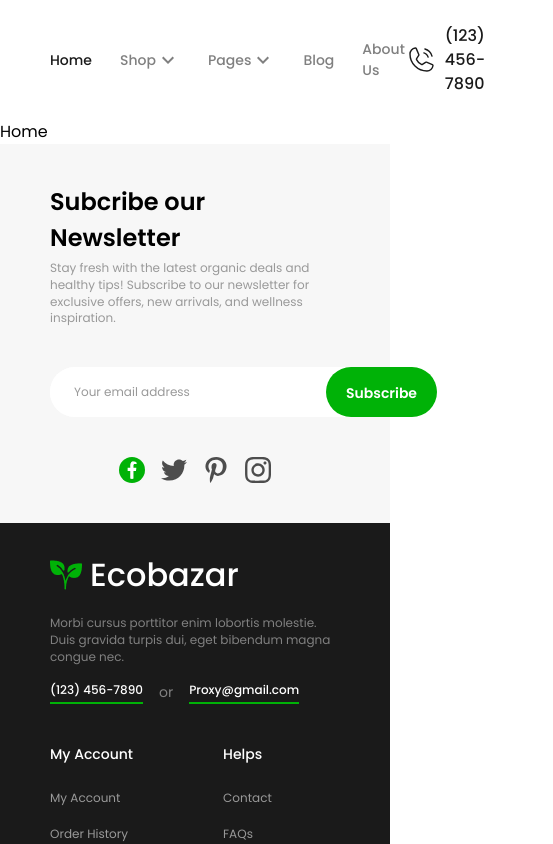
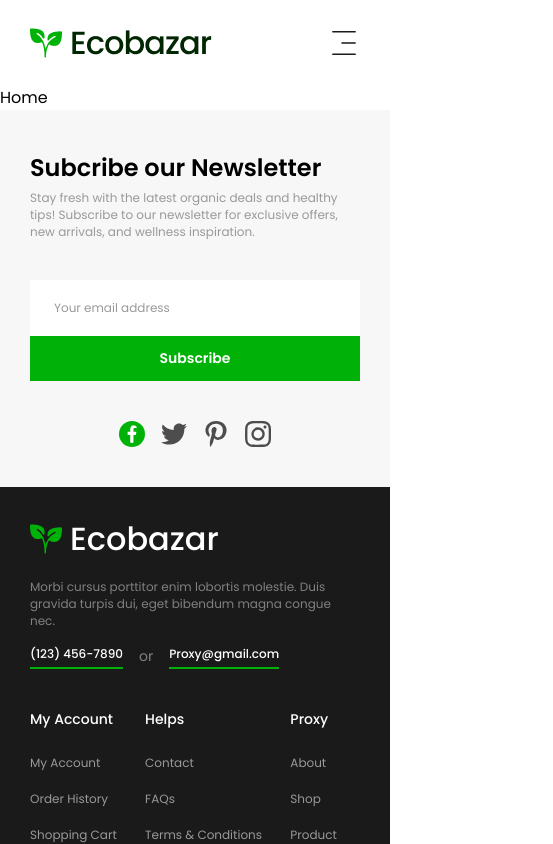
Before and after one commit to abdelrahman-mohammed1/organic-food, a React (Vite) app: page / in a window 390 px wide. Shown: the top 844 px of the page, 553 px wide, since content can reach past the window. Built offline with nearby package versions, Linux system fonts and the light colour scheme.

Commit message:
Refactor Footer and Navbar components, add new breakpoints and finish responsive navbar

```diff
--- a/src/components/Footer.tsx
+++ b/src/components/Footer.tsx
@@ -1,4 +1,4 @@
-import { Link, NavLink } from 'react-router-dom';
+import { NavLink } from 'react-router-dom';
 import NewsletterSubscribe from './NewsletterSubscribe';
 import Logo from '../assets/LogoPlant.png';
 import Payments from '../assets/Payments.png';
--- a/src/components/Navbar.tsx
+++ b/src/components/Navbar.tsx
@@ -7,13 +7,17 @@ import User from '../assets/icons/User.svg';
 import Cart from '../assets/icons/Cart.svg';
 import Heart from '../assets/icons/Heart.svg';
 import { MdKeyboardArrowDown } from 'react-icons/md';
+import { CiMenuFries } from 'react-icons/ci';
 
 import Logo from '../assets/Logo.png';
 
 export default function Navbar() {
+  const handleShowNav = () => {};
+  const handleShowSearch = () => {};
+
   return (
     <nav className="mainPadding py-6 flex justify-between bg-white font-poppins font-500">
-      <ul className="flex items-center text-gray-500 text-body-medium gap-7">
+      <ul className="max-lg3:hidden flex items-center text-gray-500 text-body-medium gap-7">
         <li className="flex items-center hover:text-gray-900">
           <NavLink to="">Home</NavLink>
         </li>
@@ -33,28 +37,35 @@ export default function Navbar() {
         </li>
       </ul>
       <div>
-        <Link to='/'>
+        <Link to="/">
           <img loading="lazy" src={Logo} alt="Ecobazar Logo" />
         </Link>
       </div>
       <ul className="flex items-center text-gray-900 gap-5">
-        <li className="flex items-center pr-5 gap-2">
+        <li className="max-sm:hidden max-lg3:hidden flex items-center pr-5 gap-2">
           <Icon src={Telephone} alt="Telephone" className="w-8 h-8" />
           (123) 456-7890
         </li>
-        <li>
-          <Icon src={Search} alt="Search" className="w-8 h-8" />
+        <li className="max-sm:hidden flex items-center">
+          <button onClick={handleShowSearch}>
+            <Icon src={Search} alt="Search" className="w-8 h-8" />
+          </button>
         </li>
-        <li>
+        <li className="max-sm:hidden ">
           <Link to="/wishlist">
             <Icon src={Heart} alt="Heart" className="w-8 h-8" />
           </Link>
         </li>
-        <li>
+        <li className="max-sm:hidden ">
           <Icon src={Cart} alt="Cart" className="w-8 h-8" />
         </li>
-        <li>
+        <li className="max-sm:hidden ">
           <Icon src={User} alt="Profile" className="w-8 h-8" />
+        </li>
+        <li className="lg3:hidden flex items-center">
+          <button onClick={handleShowNav}>
+            <CiMenuFries className="w-8 h-8" />
+          </button>
         </li>
       </ul>
     </nav>
--- a/src/components/NewsletterSubscribe.tsx
+++ b/src/components/NewsletterSubscribe.tsx
@@ -21,7 +21,7 @@ export default function NewsletterSubscribe() {
       </div>
       <form
         onSubmit={handleSubscribe}
-        className="rounded-full bg-white flex flex-grow max-h-[50px]"
+        className="xs3:rounded-full bg-white flex max-xs3:flex-col flex-grow xs3:max-h-[50px]"
       >
         <label htmlFor="email" id="newsletter-heading" className="sr-only">
           Subscribe to our Newsletter
@@ -32,11 +32,11 @@ export default function NewsletterSubscribe() {
           name="email"
           required
           placeholder="Your email address"
-          className="flex-grow pl-6 pr-10 max-sm:text-xs rounded-full outline-none"
+          className="flex-grow max-xs3:py-5 pl-6 pr-10 max-xs3:text-xs xs3:rounded-full outline-none"
         />
         <button
           aria-label="Subscribe"
-          className="text-body-medium font-semibold bg-primary text-white rounded-full px-5 sm:px-10 py-4 outline-none -ml-5"
+          className="text-body-medium font-semibold bg-primary text-white xs3:rounded-full px-5 py-3 xs3:px-10 xs3:py-4 outline-none xs3:-ml-5"
         >
           Subscribe
         </button>
--- a/src/index.css
+++ b/src/index.css
@@ -3,7 +3,7 @@
 @tailwind utilities;
 
 .mainPadding {
-  @apply px-[50px] lg:px-[80px] xl:px-[120px] 2xl:px-[180px] 3xl:px-[15.5vw];
+  @apply px-[15px] xs:px-[30px] sm:px-[50px] lg:px-[80px] xl:px-[120px] 2xl:px-[180px] 3xl:px-[15.5vw];
 }
 .active {
   @apply text-gray-900;
--- a/tailwind.config.js
+++ b/tailwind.config.js
@@ -5,11 +5,13 @@ export default {
     extend: {
       screens: {
         xs: '375px',
+        'xs3': '515px',
         sm: '640px',
         sm2: '689px',
         md: '768px',
         lg: '1024px',
         lg2: '1090px',
+        lg3: '1160px',
         xl: '1280px',
         '2xl': '1440px',
         '3xl': '1920px',
```
